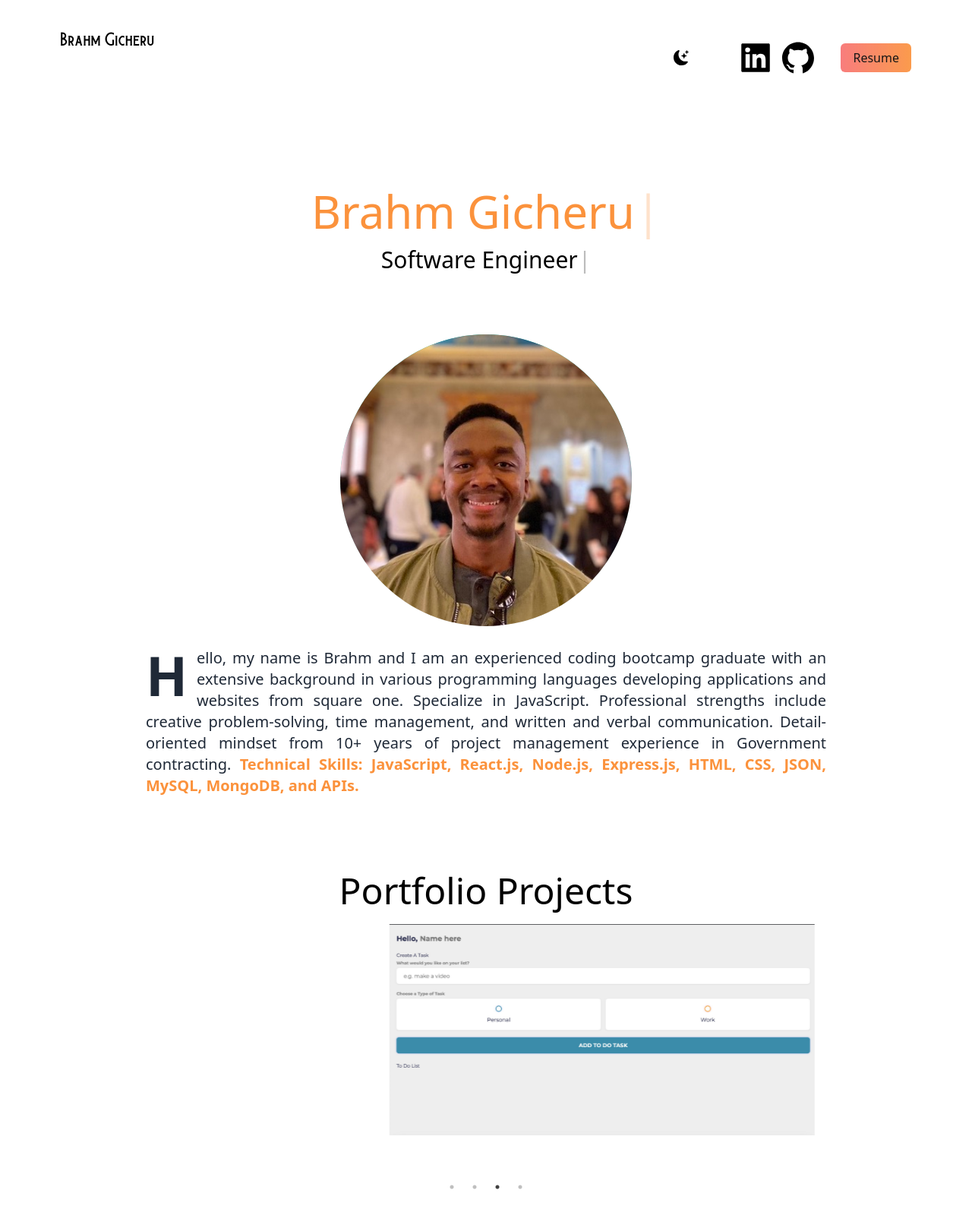
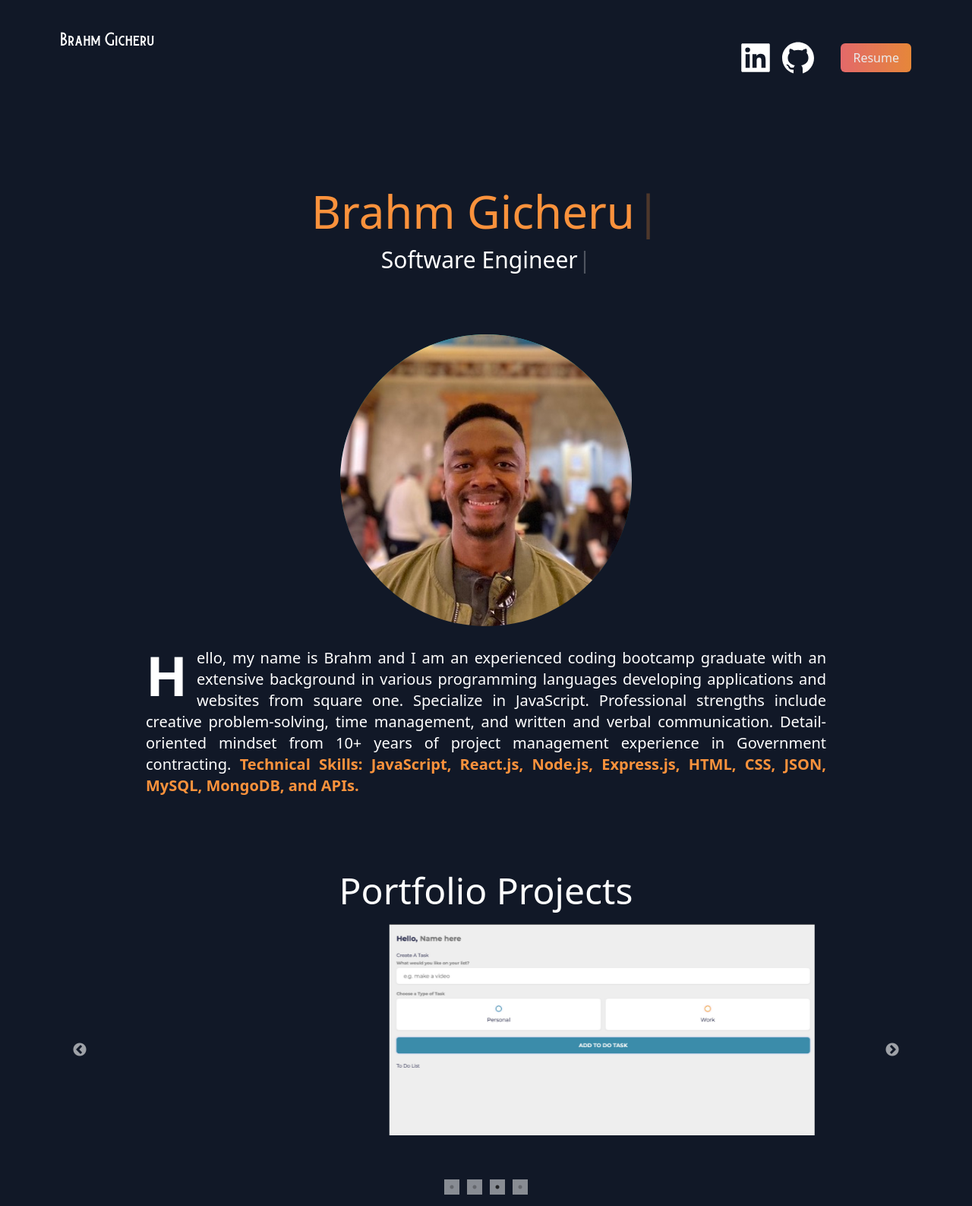
Before and after one commit to brahmg1/brahmgicheru-portfolio, a Next.js app: page / in a window 1280 px wide. Shown: the whole page at 76% size. Built offline with nearby package versions, Linux system fonts and the light colour scheme.

Commit message:
removed light mode

```diff
--- a/pages/index.js
+++ b/pages/index.js
@@ -24,7 +24,7 @@ import 'slick-carousel/slick/slick-theme.css';
 import styles from '../styles/Home.module.css';
 
 function HomePage() {
-  const [darkMode, setDarkMode] = useState(false);
+  // const [darkMode, setDarkMode] = useState(false);
 
   const projects = [
     { image: web1, title: "Weather Dashboard", description: "Created a dynamic weather dashboard using JavaScript and the OpenWeather API that displays current weather conditions and a five-day forecast for any city. Tools used are JavaScript, API, JSON, HTML, and CSS.", url: "https://brahmg1.github.io/weather-dashboard/Develop/index.html" },
@@ -88,11 +88,12 @@ function HomePage() {
     customPaging: function (i) {
       return (
         <button
-        className={styles["slick-dot"]}
-        style={{
-          // Adjust background color to a lighter shade in dark mode
-          backgroundColor: darkMode ? "#ffffff80" : "transparent",
-        }}
+          className={styles["slick-dot"]}
+          style={{
+            // Adjust background color to a lighter shade in dark mode
+            backgroundColor: "#ffffff80", // Set the color directly
+            outline: "none", // Remove square outline
+          }}
         >
           {i + 1}
         </button>
@@ -104,7 +105,7 @@ function HomePage() {
   const [showDescription, setShowDescription] = useState(false);
 
   return (
-    <div className={darkMode ? "dark" : ""}>
+    <div className="dark">
 
       <Head>
         <title>Brahm Gicheru Portfolio</title>
@@ -121,9 +122,9 @@ function HomePage() {
           Brahm Gicheru
           </h1>
         <ul className="flex items-center">
-          <li className="px-10">
+          {/* <li className="px-10">
             <BsFillMoonStarsFill onClick={() => setDarkMode(!darkMode)} className="cursor-pointer text-xl dark:fill-white"/>
-          </li>
+          </li> */}
 
           <li className="flex items-center ml-4">
   <div className="text-5xl flex justify-center gap-4 py-3 dark:text-white">
```
